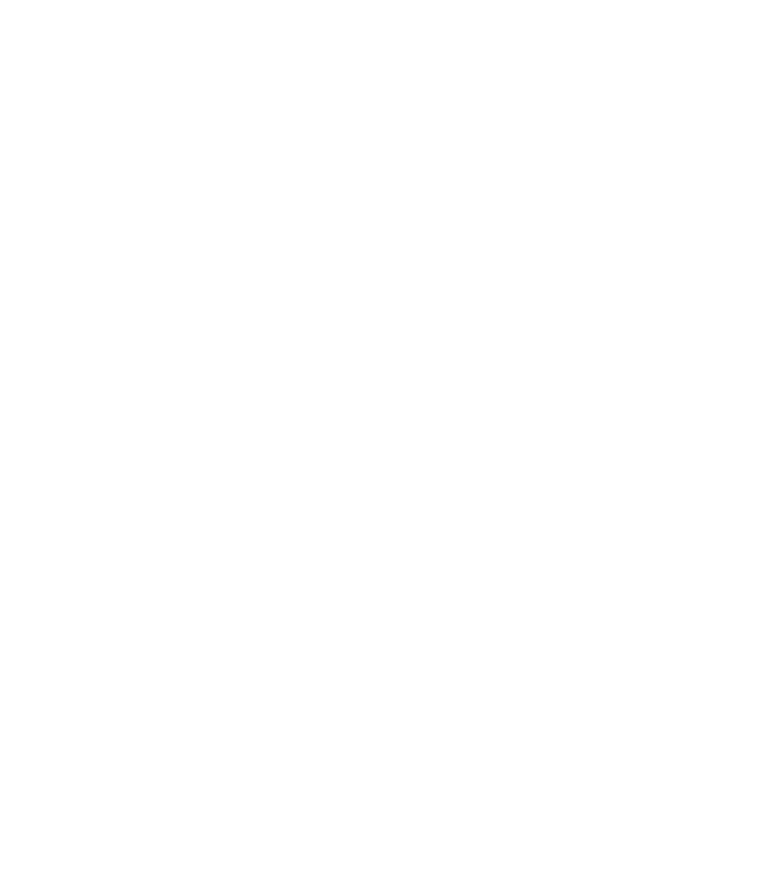
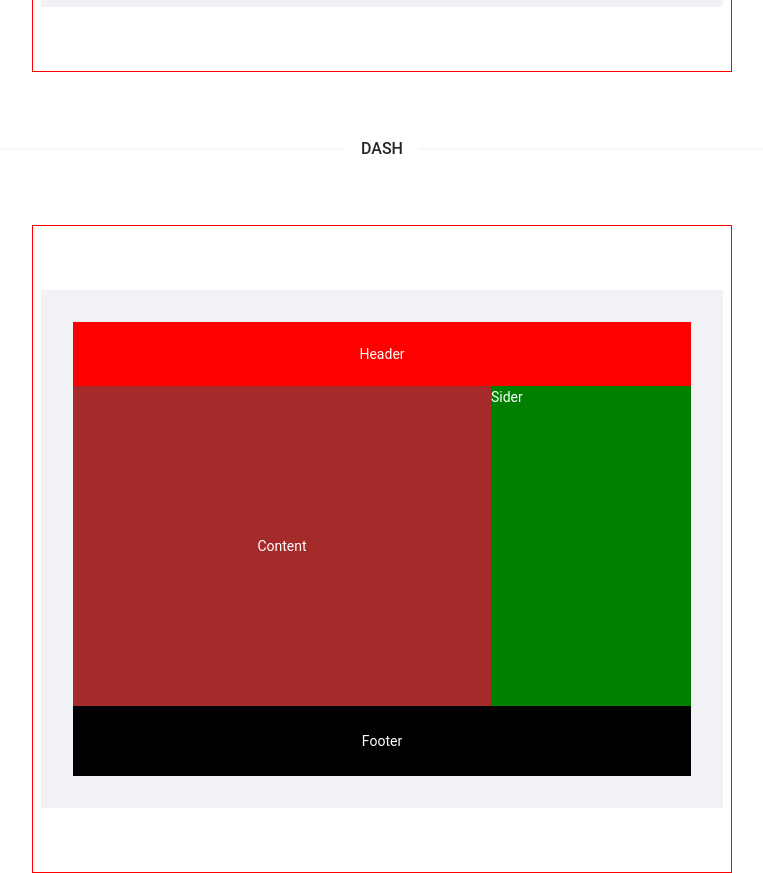
Before and after one commit to Maxinth/formik-ish, a React (Create React App) app: page / in a window 1280 px wide. Shown: the part 640-1513 px from the top of the page, without its empty margins (258-1021 px from the left). Before the commit the page ends 864 px from the top, so only its background shows below. Built offline with nearby package versions, Linux system fonts and the light colour scheme.

Commit message:
sidebar - 1

```diff
--- a/src/components/TestCase/index.js
+++ b/src/components/TestCase/index.js
@@ -1,9 +1,11 @@
-import { Header, Footer, Content, Container } from "./styled";
-import { Layout } from "antd";
+import { Header, Footer, Content, Container, Sider, Layout } from "./styled";
+import { Layout as AntLayout, Divider } from "antd";
 
 // const { Footer, Sider, Content } = Layout;
+
 const TestCase = () => {
   return (
+    <>
       <Container>
         <Layout>
           <Header>Header</Header>
@@ -11,6 +13,20 @@
           <Footer>Footer</Footer>
         </Layout>
       </Container>
+
+      <Divider>DASH</Divider>
+
+      <Container>
+        <Layout>
+          <Header>Header</Header>
+          <AntLayout>
+            <Content>Content</Content>
+            <Sider>Sider</Sider>
+          </AntLayout>
+          <Footer>Footer</Footer>
+        </Layout>
+      </Container>
+    </>
   );
 };
 
--- a/src/components/TestCase/styled.js
+++ b/src/components/TestCase/styled.js
@@ -1,4 +1,4 @@
-import { Button as AntButton, Layout } from "antd";
+import { Button as AntButton, Layout as AntLayout } from "antd";
 import styled from "styled-components";
 
 const {
@@ -6,7 +6,7 @@
   Footer: AntFooter,
   Sider: AntSider,
   Content: AntContent,
-} = Layout;
+} = AntLayout;
 
 const Button = styled(AntButton)`
   background-color: pink !important;
@@ -40,10 +40,26 @@
 const Sider = styled(AntSider)`
   background-color: green !important;
   color: #fff;
+  display: flex;
+  /* min-height: 80vh; */
+
+  & > div.ant-layout-sider-children {
+    justify-content: center;
+    align-items: center;
+    text-align: center;
+  }
 `;
 
 const Content = styled(AntContent)`
   background-color: brown !important;
   color: #fff;
+  min-height: 40vh;
+  display: flex;
+  justify-content: center;
+  align-items: center;
 `;
-export { Button, Container, Header, Footer, Sider, Content };
+
+const Layout = styled(AntLayout)`
+  padding: 2rem;
+`;
+export { Button, Container, Header, Footer, Sider, Content, Layout };
```
Lines whose indentation alone changed are shown as unchanged.
